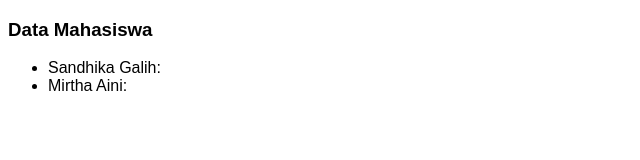
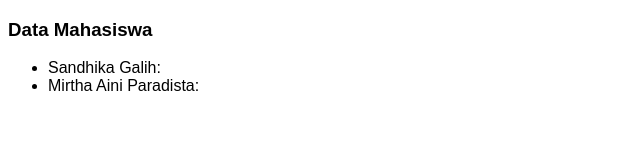
Before and after one commit to mirthaainiparadista/first, a plain HTML site: page yuhu.html in a window 1280 px wide. Shown: the full height of the page, 0-640 px from the left. Drawn offline with Linux system fonts and the light colour scheme.

Commit message:
Mengubah data mahasiswa

```diff
--- a/yuhu.html
+++ b/yuhu.html
@@ -9,12 +9,8 @@
 <body>
     <h3>Data Mahasiswa</h3>
     <ul>
-        <li>
-            Sandhika Galih:
-        </li>
-        <li>
-            Mirtha Aini:
-        </li>
+        <li>Sandhika Galih:</li>
+        <li>Mirtha Aini Paradista:</li>
     </ul>
 
 </body>
```
